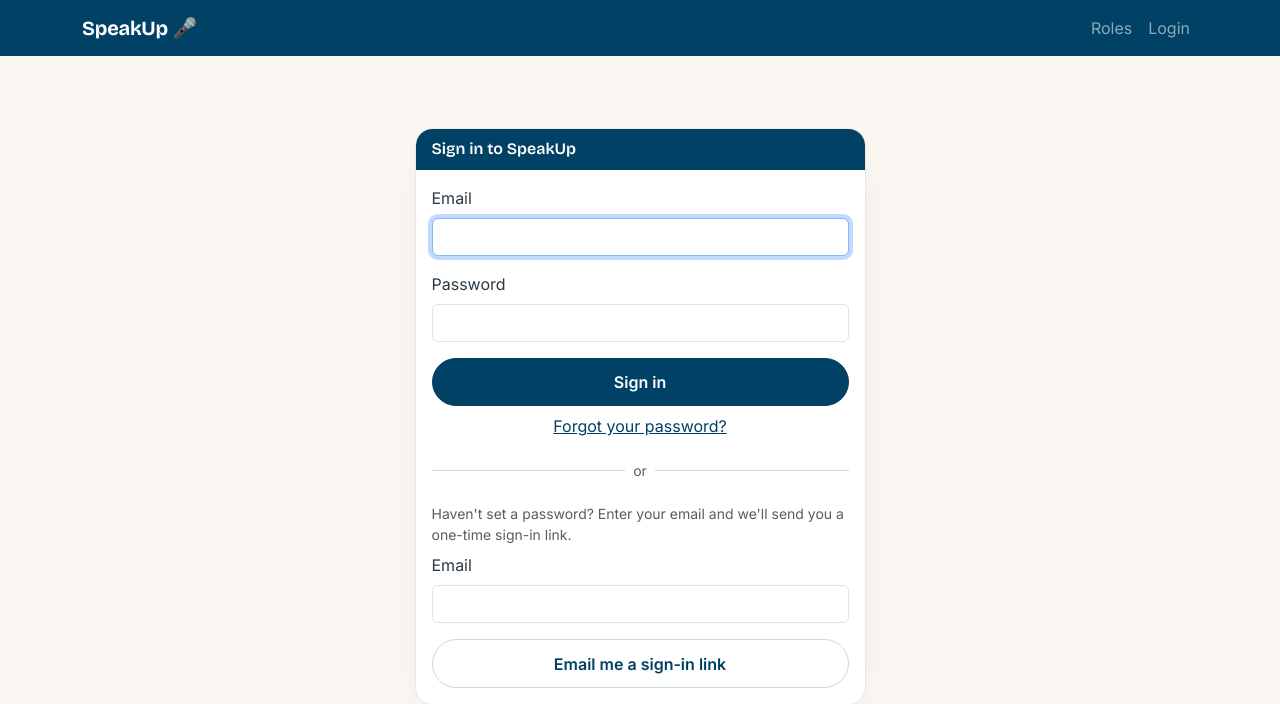
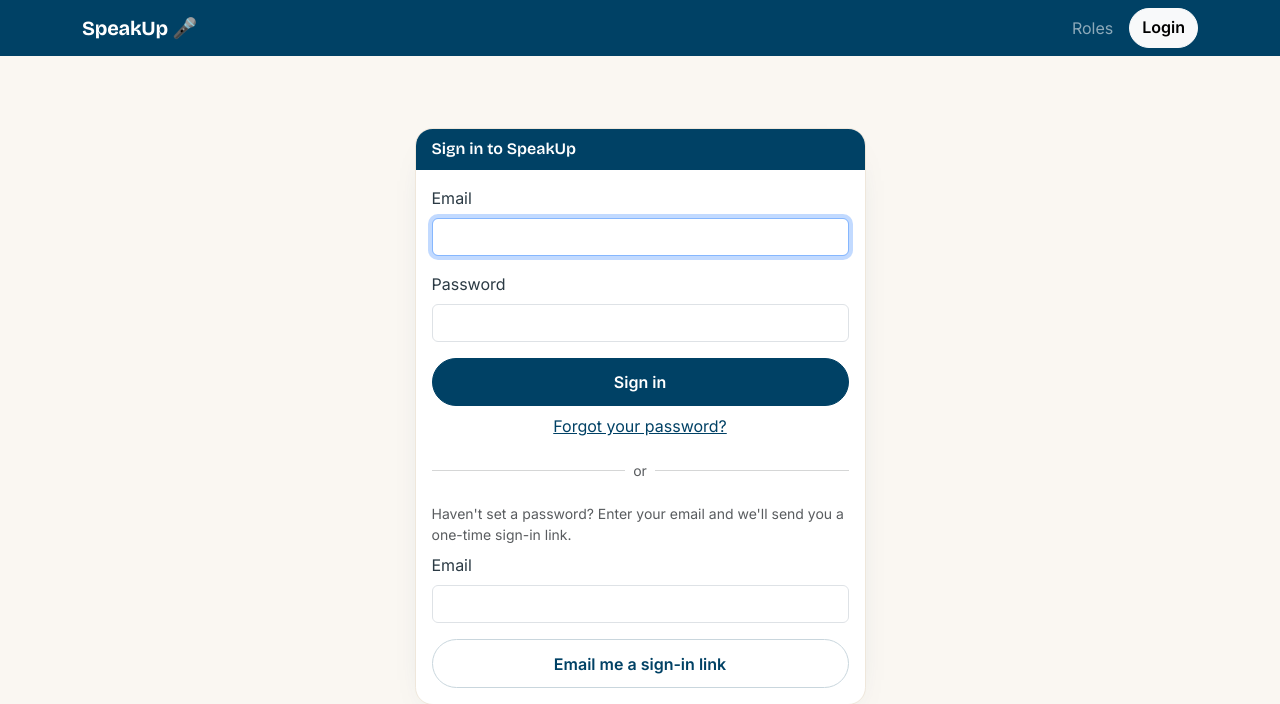
Before and after one commit to ralatsdc/speakup, a Django app: page /accounts/login/ in a window 1280 px wide. Shown: the top 704 px of the page. Run offline with Django 4.2, Linux system fonts and the light colour scheme; some libraries are stand-ins or nearby versions.

Commit message:
Make navbar Login prominent; add "or online" to landing tagline
- Style the logged-out navbar Login as a solid btn-light button so it
  stands out from the other white nav links on the primary navbar.
- Update the landing hero tagline to read "...a friendly group in
  Cambridge, or online." to reflect that meetings are hybrid.

Co-Authored-By: Claude Opus 4.8 (1M context) <noreply@anthropic.com>

```diff
--- a/core/templates/base.html
+++ b/core/templates/base.html
@@ -52,7 +52,7 @@
                         </ul>
                     </div>
                 {% else %}
-                    <a class="nav-link" href="{% url 'login' %}">Login</a>
+                    <a class="btn btn-light fw-semibold ms-lg-2 my-1 my-lg-0" href="{% url 'login' %}">Login</a>
                 {% endif %}
             </div>
         </div>
--- a/core/templates/core/landing.html
+++ b/core/templates/core/landing.html
@@ -10,7 +10,7 @@
         <h1 class="display-5 mt-3 mb-3">Nervous about speaking?<br>You're in exactly the right room.</h1>
         <p class="lead-q mb-4">
           If standing up to present, pitch, or just speak in a meeting fills you with dread —
-          that's precisely why we're here. Come find your voice with a friendly group in Cambridge.
+          that's precisely why we're here. Come find your voice with a friendly group in Cambridge, or online.
         </p>
         <div class="d-flex flex-wrap gap-2">
           <a class="btn btn-primary btn-lg" href="https://www.meetup.com/speak-up-cambridge/" target="_blank" rel="noopener">Join us on Meetup</a>
```
